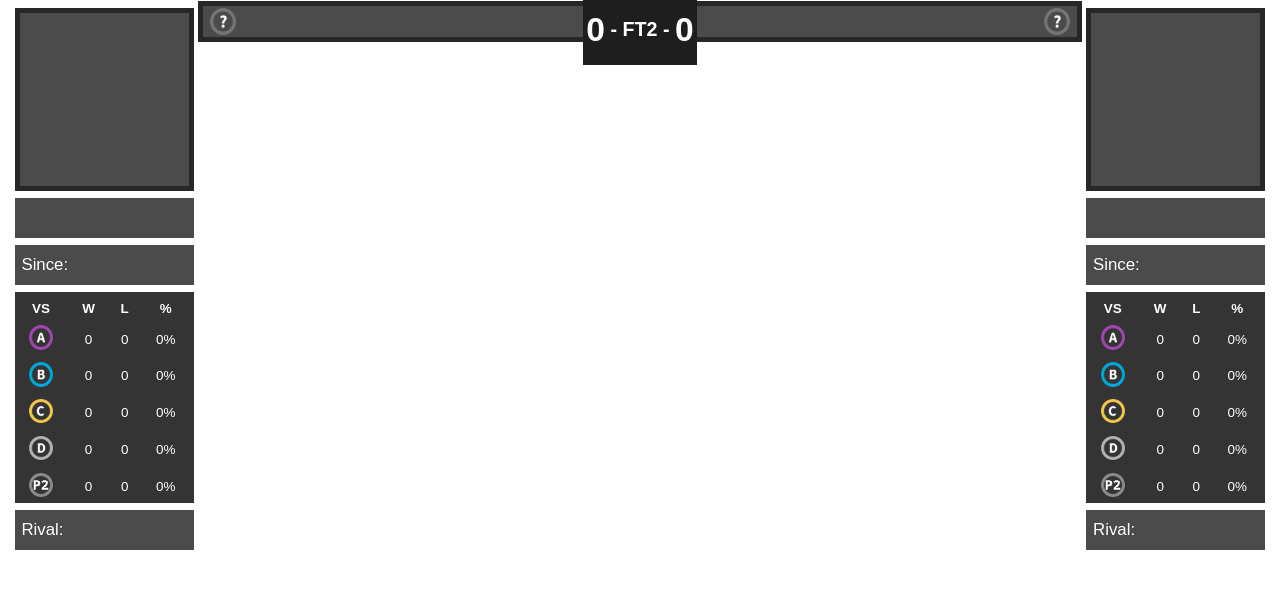
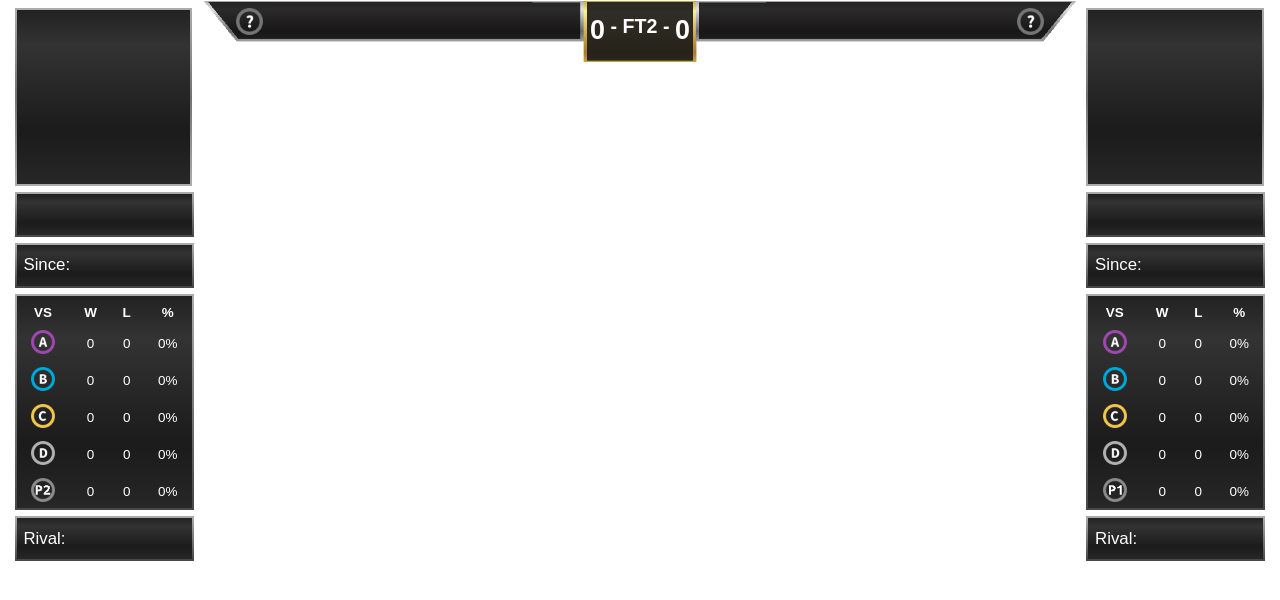
Before and after one commit to pkazsully/TGM-vs-overlay, a Flask app: page / in a window 1280 px wide. Shown: the top 600 px of the page. Run offline with Flask 3, Linux system fonts and the light colour scheme; some libraries are stand-ins or nearby versions.

Commit message:
Added new design

```diff
--- a/static/style.css
+++ b/static/style.css
@@ -16,7 +16,7 @@ body{
 }
 
 .p1Score, .p2Score{
-    font-size:calc(50 * var(--real) / var(--ideal));
+    font-size:calc(40 * var(--real) / var(--ideal));
     padding-top:calc(10 * var(--real) / var(--ideal));
     vertical-align: sub;
 }
@@ -38,13 +38,21 @@ body{
 }
 
 .icon{
-    border: solid rgba(31, 31, 31, 0.8) calc(8 * var(--real) / var(--ideal));
-    background: rgba(31, 31, 31, 0.8);
+    display:flex;
+    border: solid rgba(31, 31, 31, 0.8) calc(4 * var(--real) / var(--ideal));
+    border-image: linear-gradient(#acacac, #727272, #acacac) 1;
+    background: linear-gradient(
+    #222222 0%,
+    #333333 20%,
+    #1b1b1b 70%,
+    #272727 100%);
+    height:calc(258 * var(--real) / var(--ideal));
+    width:calc(258 * var(--real) / var(--ideal));
 }
 
 .icon img{
-    width:calc(250 * var(--real) / var(--ideal));
-    height:calc(250 * var(--real) / var(--ideal));
+    width:fit-content;
+    height:calc(258 * var(--real) / var(--ideal));
 }
 
 .country img{
@@ -54,19 +62,30 @@ body{
 }
 
 .since,.country,.rival{
-    background: rgba(31, 31, 31, 0.8);
+    background: linear-gradient(
+    #222222 0%,
+    #333333 20%,
+    #1b1b1b 70%,
+    #272727 100%);
     height:calc(60 * var(--real) / var(--ideal));
     display:flex;
     gap:calc(10 * var(--real) / var(--ideal));
     align-items:center;
     padding-left:calc(10 * var(--real) / var(--ideal));
-
+    border: solid rgba(31, 31, 31, 0.8) calc(4 * var(--real) / var(--ideal));
+    border-image: linear-gradient(#acacac, #474747) 1;
 }
 
 
 .stats{
-    background: rgba(31, 31, 31, 0.9);
+    background: linear-gradient(
+    #222222 0%,
+    #333333 20%,
+    #1b1b1b 70%,
+    #272727 100%);
     padding-left:calc(5 * var(--real) / var(--ideal));
+    border: solid rgba(31, 31, 31, 0.8) calc(4 * var(--real) / var(--ideal));
+    border-image: linear-gradient(#acacac, #474747) 1;
 }
 
 .stats table{
@@ -90,11 +109,14 @@ body{
     justify-content: space-between;
     align-items: center;
     flex-direction: row;
-    background: rgba(31, 31, 31, 0.8);
     width: calc(1300 * var(--real) / var(--ideal));
-    border: solid rgba(31, 31, 31, 0.8) calc(8 * var(--real) / var(--ideal));
     margin-top: calc(-10 * var(--real) / var(--ideal));
-    height: calc(45 * var(--real) / var(--ideal));
+    height: calc(90 * var(--real) / var(--ideal));
+    position: relative;
+    background-image: url('/static/top.png');
+    background-size: cover;
+    background-position: center;
+    background-repeat: no-repeat; /* Prevents the image from repeating */
     position: relative;
 }
 
@@ -102,10 +124,9 @@ body{
     position: absolute;
     left: 50%;
     transform: translateX(-50%);
-    background-color:#1e1e1e;
-    padding-left:calc(5 * var(--real) / var(--ideal));
-    padding-right:calc(5 * var(--real) / var(--ideal));
-    margin-bottom:calc(-20 * var(--real) / var(--ideal));
+    padding-left:calc(7 * var(--real) / var(--ideal));
+    padding-right:calc(7 * var(--real) / var(--ideal));
+
     z-index:1;
     height:calc(110 * var(--real) / var(--ideal));
 }
@@ -115,9 +136,10 @@ body{
 .p1name, .p2name {
     display: flex;
     align-items: center;
-    gap: calc(10 * var(--real) / var(--ideal));
-    padding-left: calc(10 * var(--real) / var(--ideal));
-    padding-right: calc(10 * var(--real) / var(--ideal));
+    gap: calc(12 * var(--real) / var(--ideal));
+    padding-left: calc(50 * var(--real) / var(--ideal));
+    padding-right: calc(50 * var(--real) / var(--ideal));
+    padding-bottom: calc(30 * var(--real) / var(--ideal));
 }
 
 .p1name img, .p2name img {
--- a/templates/index.html
+++ b/templates/index.html
@@ -129,7 +129,7 @@
                         <td ><span class="percent">0</span>%</td>
                     </tr>
                     <tr>
-                        <td><img src="/static/p2.png"></td>
+                        <td><img src="/static/p1.png"></td>
                         <td class="wins">0</td>
                         <td class="loss">0</td>
                         <td ><span class="percent">0</span>%</td>
```
Also changed, not shown: static/top.png (added).
